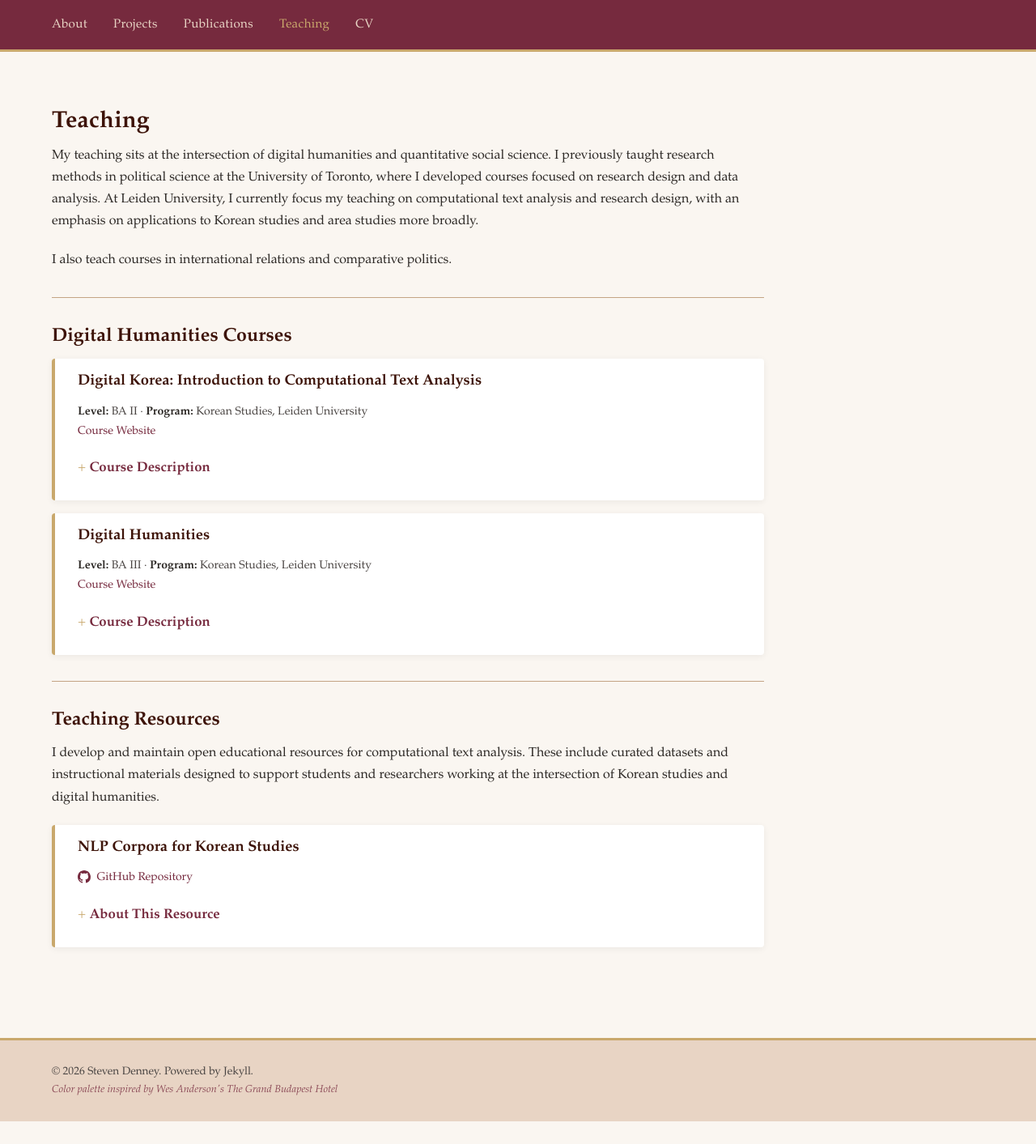
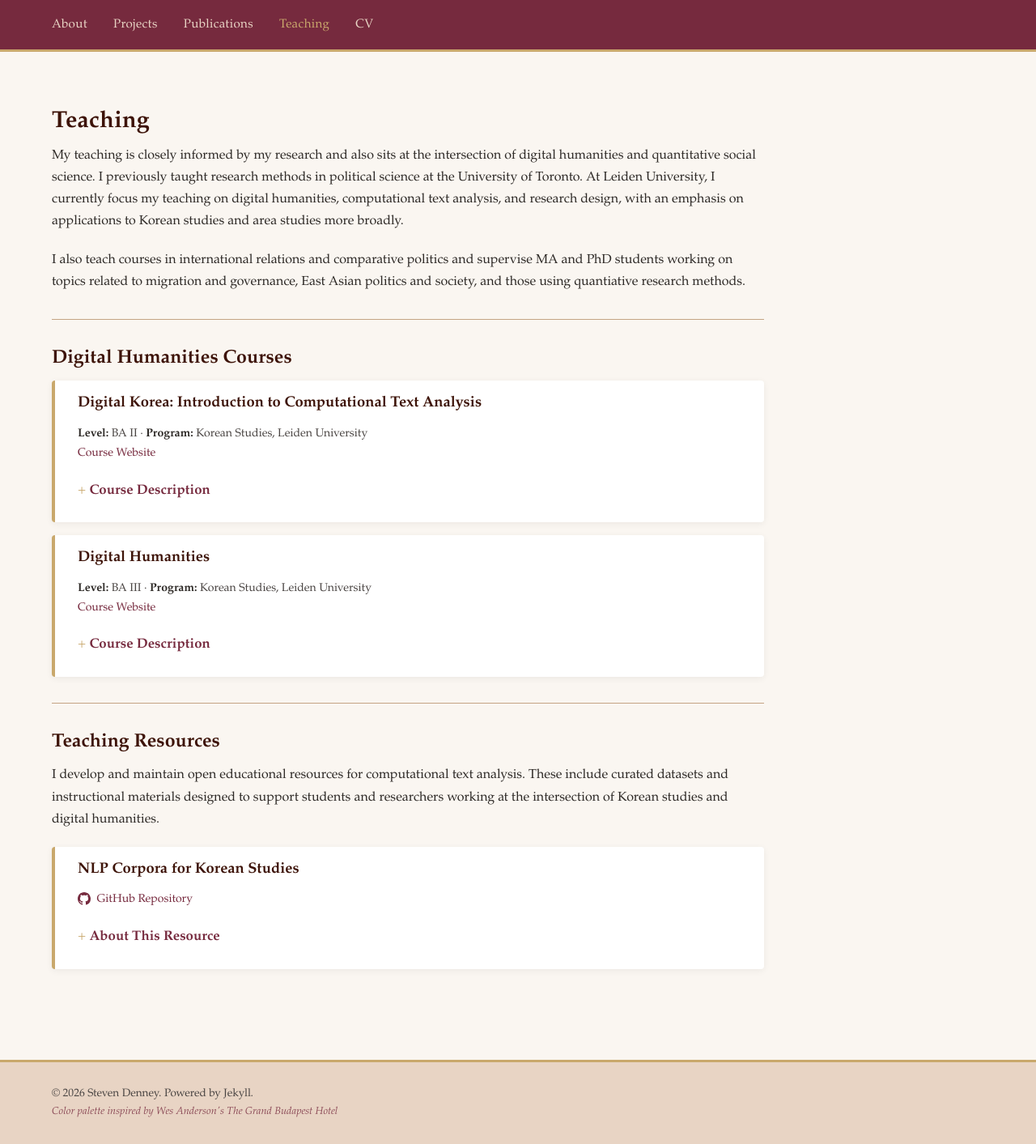
Before and after one commit to scdenney/scdenney.github.io, a Jekyll site: the page built from teaching.md, in a window 1280 px wide. Shown: the whole page at 81% size. Built offline with Jekyll 4.4.1, drawn with Linux system fonts in a browser that asks for light colours; before the commit the page ends 1385 px from its top, so only the background shows below that.

Commit message:
Update teaching.md

```diff
--- a/teaching.md
+++ b/teaching.md
@@ -6,9 +6,9 @@ permalink: /teaching/
 
 # Teaching
 
-My teaching sits at the intersection of digital humanities and quantitative social science. I previously taught research methods in political science at the University of Toronto, where I developed courses focused on research design and data analysis. At Leiden University, I currently focus my teaching on computational text analysis and research design, with an emphasis on applications to Korean studies and area studies more broadly.
+My teaching is closely informed by my research and also sits at the intersection of digital humanities and quantitative social science. I previously taught research methods in political science at the University of Toronto. At Leiden University, I currently focus my teaching on digital humanities, computational text analysis, and research design, with an emphasis on applications to Korean studies and area studies more broadly.
 
-I also teach courses in international relations and comparative politics.
+I also teach courses in international relations and comparative politics and supervise MA and PhD students working on topics related to migration and governance, East Asian politics and society, and those using quantiative research methods.
 
 ---
 
```
